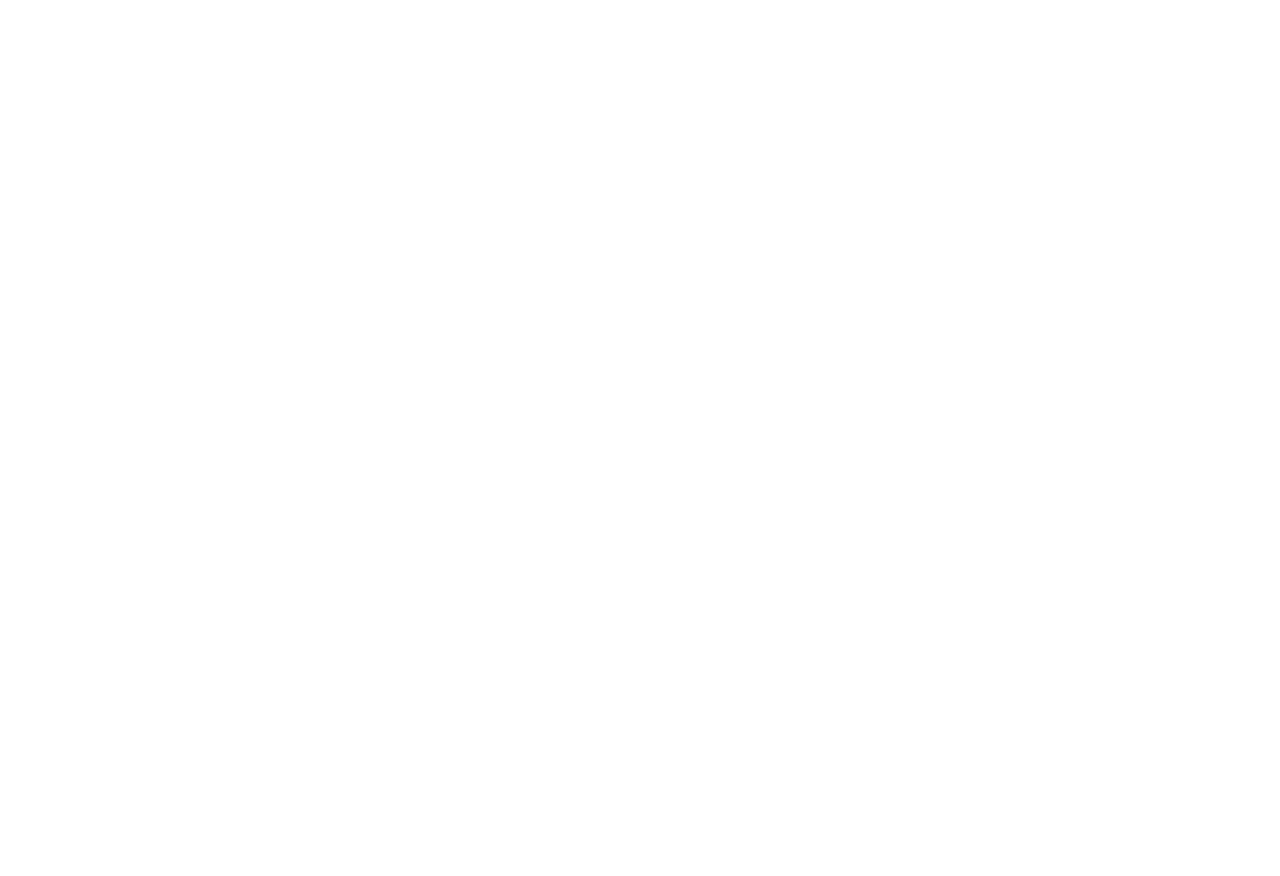
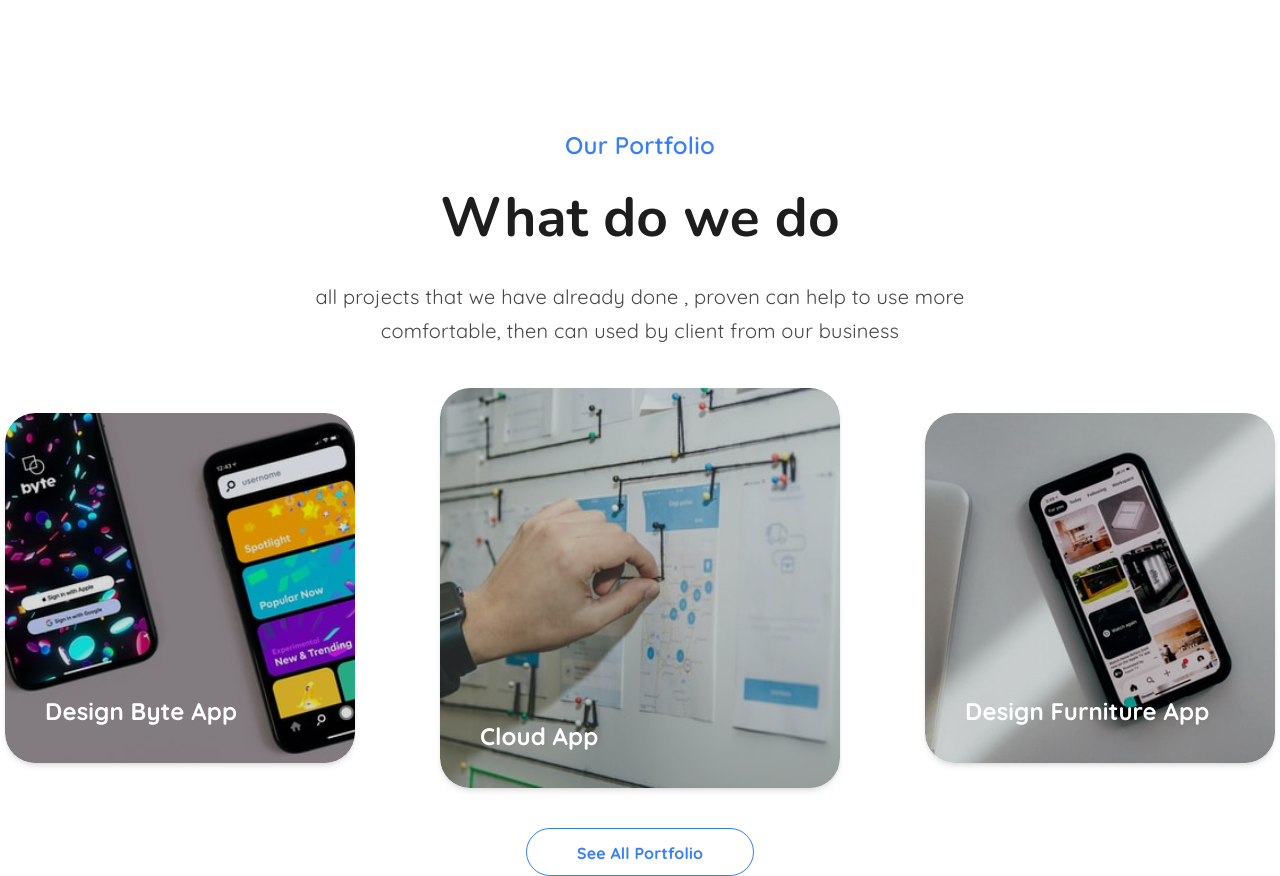
Before and after one commit to suphanatchanlek30/Agency-Creative, a React (Vite) app: page / in a window 1280 px wide. Shown: the part 2600-3476 px from the top of the page. Before the commit the page ends 2633 px from the top, so only its background shows below. Built offline with nearby package versions, Linux system fonts and the light colour scheme.

Commit message:
add section Project

```diff
--- a/src/App.jsx
+++ b/src/App.jsx
@@ -4,6 +4,7 @@
 import Home from './page/Home';
 import About from './page/About';
 import Services from './page/Services';
+import Project from './page/Project';
 
 function App() {
 
@@ -38,6 +39,9 @@
     <div ref={servicesRef}>
       <Services/>
     </div>
+    <div ref={projectsRef}>
+      <Project/>
+    </div>
 
     </div>
   )
--- /dev/null
+++ b/src/page/Project.jsx
@@ -0,0 +1,61 @@
+import React from 'react'
+
+import img1 from "../assets/img_Portfolio/img1.svg";
+import img2 from "../assets/img_Portfolio/img2.svg";
+import img3 from "../assets/img_Portfolio/img3.svg";
+
+const Project = () => {
+
+    const portfolioImg = [
+        {
+            id: 1,
+            image: img1,
+            title: 'Design Byte App'
+        },
+        {
+            id: 2,
+            image: img2,
+            title: 'Cloud App'
+        },
+        {
+            id: 3,
+            image: img3,
+            title: 'Design Furniture App'
+        }
+    ];
+
+    return (
+        <div className='flex justify-center'>
+            <div className='flex flex-col justify-start items-center container mx-auto mt-[100px] mb-[58px] w-[1240px] h-[644px]'>
+                {/* text */}
+                <div className='text text-center justify-center w-[674px]'>
+                    <p className='font-body font-semibold text-[24px] text-[#377DFF] leading-[24px] tracking-[0.01em]'>Our Portfolio</p>
+                    <h2 className='font-body2 font-bold text-[55px] text-[#1D1D1D] tracking-[0.003em] mt-[20px]'>What do we do</h2>
+                    <p className='font-body font-normal text-[20px] text-[#464646] leading-[34px] tracking-[0.01em] mt-[20px]'>all projects that we have already done , proven can help to use more comfortable, then can used by client from our business</p>
+                </div>
+                {/* img */}
+                <div className='img'>
+                    <div className="flex justify-center items-center space-x-4 mt-10 gap-x-[69px]">
+                        {portfolioImg.map((item, index) => (
+                            <div key={item.id} className={`relative rounded-[30px] shadow-md overflow-hidden ${index === 1 ? 'w-[400px] h-[400px]' : 'w-[350px] h-[350px]'}`}>
+                                <img src={item.image} alt={item.title} className="w-full object-cover" />
+                                {/* text title */}
+                                <div className={`absolute ${index === 1 ? 'top-[330px] left-[40px] right-0' : 'top-[280px] left-[40px] right-0'}`}>
+                                    <p className="font-body text-[#FFFFFF] font-bold text-[24px] tracking-[0.003em]">{item.title}</p>
+                                </div>
+                            </div>
+                        ))}
+                    </div>
+                </div>
+                {/* button */}
+                <div className='button mt-[40px]'>
+                    <div className='border border-[#377DFF] pr-[50px] pl-[50px] pt-[12px] pb-[12px] h-[48px] rounded-[24px]'>
+                        <a href="#" className='font-body font-bold text-[16px] leading-[24px] tracking-[0.01em] text-[#377DFF] h-[24px]'>See All Portfolio</a>
+                    </div>
+                </div>
+            </div>
+        </div>
+    )
+}
+
+export default Project
```
